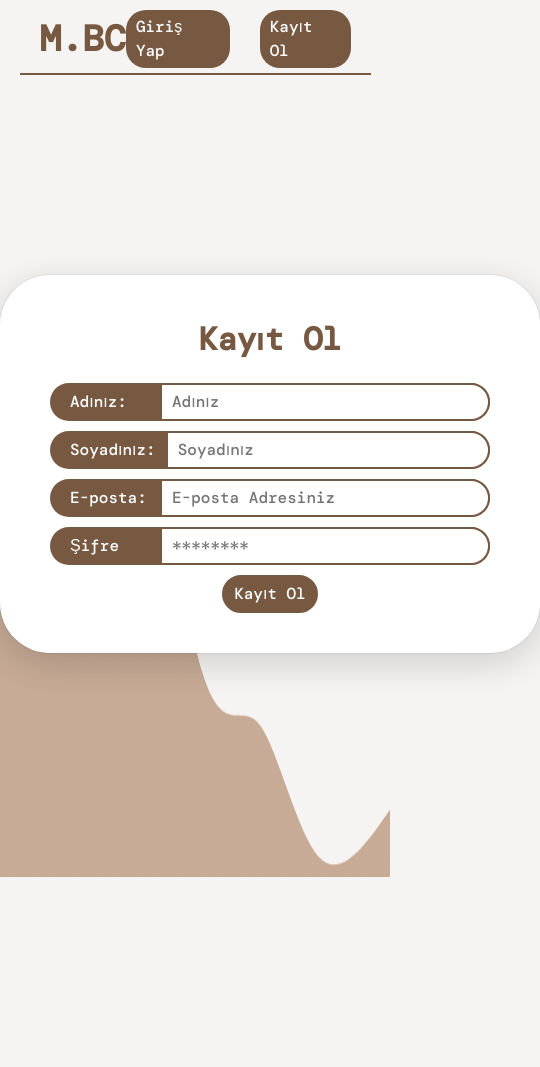
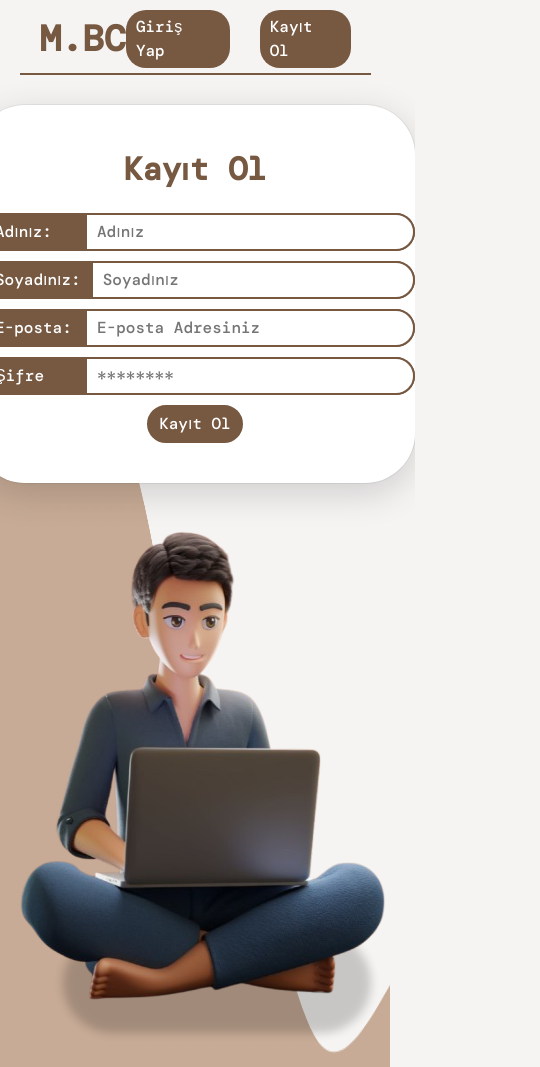
Before and after one commit to MuhammedBaki99/LongShortUrl, a Next.js app: page /signup in a window 390 px wide. Shown: the whole page, 540 px wide, since content can reach past the window. Before the commit the page ends 877 px from the top, so only its background shows below. Built offline with nearby package versions, Linux system fonts and the light colour scheme; no server answers.

Commit message:
signup tasarımının responsive eklendi

```diff
--- a/app/signup/page.jsx
+++ b/app/signup/page.jsx
@@ -1,10 +1,12 @@
 import { signUp } from "@/actions/auth";
 import "./signup.css"
+import Image from "next/image";
 
 export default function SignUPPage() {
 
     return (
         <div className="signupCont">
+            <div className="signup">
                 <h1>Kayıt Ol</h1>
                 <form action={signUp} >
                     <label htmlFor="firstName">Adınız:
@@ -22,5 +24,9 @@ export default function SignUPPage() {
                     <button>Kayıt Ol</button>
                 </form>
             </div>
+            <div className="signupImg">
+                <Image src={"/image/hero.png"} width={500} height={500} />
+            </div>
+        </div>
     )
 }
--- a/app/signup/signup.css
+++ b/app/signup/signup.css
@@ -1,5 +1,40 @@
 .signupCont {
-  width:540px;
+  width: 1440px;
+  margin: 0 auto;
+  display: grid;
+  grid-template-columns: repeat(2, 1fr);
+  align-items: center;
+  justify-content: center;
+  padding-bottom: 28px;
+}
+
+.signupImg {
+  position: relative;
+  object-fit: cover;
+
+  img {
+    margin: 0 auto;
+  }
+
+}
+
+.signupImg::before {
+  content: "";
+  width: 400px;
+  height: 100px;
+  border-radius: 100px;
+  opacity: .4;
+  filter: blur(5px);
+  background: rgba(0, 0, 0, 0.466);
+  position: absolute;
+  left: 170px;
+  bottom: -30px;
+  z-index: -1;
+}
+
+
+.signup {
+  width: 540px;
   margin: 200px auto;
   padding-block: 40px;
   background: white;
@@ -7,7 +42,8 @@
   justify-content: center;
   border-radius: 50px;
   box-shadow: rgba(0, 0, 0, 0.16) 0px 10px 36px 0px, rgba(0, 0, 0, 0.06) 0px 0px 0px 1px;
-  h1{
+
+  h1 {
     text-align: center;
     margin-bottom: 20px;
     color: #775942;
@@ -63,3 +99,118 @@
     box-shadow: 0 0 10px #775942;
   }
 }
+
+@media (width <=1560px) {
+  .signupCont {
+    width: 90%;
+    margin: 0 auto;
+    display: grid;
+    grid-template-columns: repeat(2, 1fr);
+    align-items: center;
+    justify-content: center;
+  }
+
+  .signupImg::before {
+    content: "";
+    width: 70%;
+    left: 20%;
+    bottom: -30px;
+  }
+
+  .signup {
+    width: 90%;
+  }
+}
+
+@media (width <=1280px) {
+  .signupCont {
+    width: 90%;
+    margin: 0 auto;
+    display: grid;
+    grid-template-columns: repeat(1, 1fr);
+    align-items: center;
+    justify-content: center;
+    padding-bottom: 40px;
+  }
+
+  .signupImg::before {
+    content: "";
+    width: 50%;
+    left: 25%;
+    bottom: -30px;
+  }
+
+  .signup {
+    width: 50%;
+    margin: 20px auto;
+  }
+}
+
+@media (width <=768px) {
+  .signupCont {
+    width: 90%;
+    margin: 0 auto;
+    display: grid;
+    grid-template-columns: repeat(1, 1fr);
+    align-items: center;
+    justify-content: center;
+    padding-bottom: 40px;
+  }
+
+  .signupImg::before {
+    content: "";
+    width: 70%;
+    left: 20%;
+    bottom: -30px;
+  }
+
+  .signup {
+    width: 100%;
+    margin: 20px auto;
+  }
+
+  input {
+    width: 50%;
+  }
+}
+
+@media (width <=375px) {
+  .signupCont {
+    width: 90%;
+    margin: 0 auto;
+    display: grid;
+    grid-template-columns: repeat(1, 1fr);
+    align-items: center;
+    justify-content: center;
+    padding-bottom: 40px;
+  }
+
+  .signupImg::before {
+    content: "";
+    width: 70%;
+    left: 20%;
+    bottom: -30px;
+  }
+
+  .signup {
+    width: 80%;
+    margin: 20px auto;
+
+    form {
+      label {
+        text-align: center;
+        padding: 10px;
+        width: 90%;
+        display: flex;
+        flex-direction: column;
+      }
+
+      input {
+        width: 100%;
+        border-radius: 20px;
+        margin: 0;
+      }
+    }
+  }
+
+}
```
Lines whose indentation alone changed are shown as unchanged.
